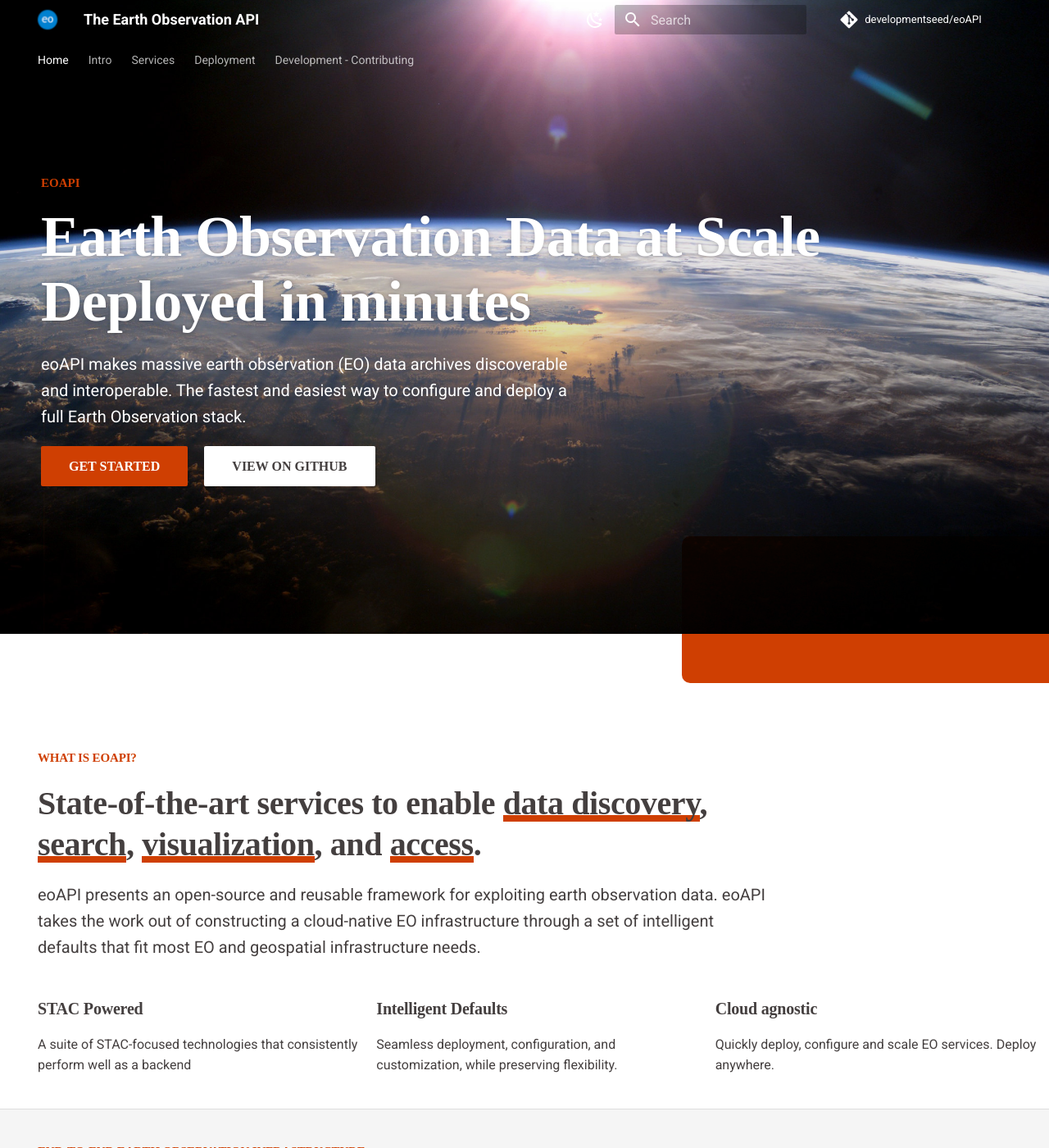
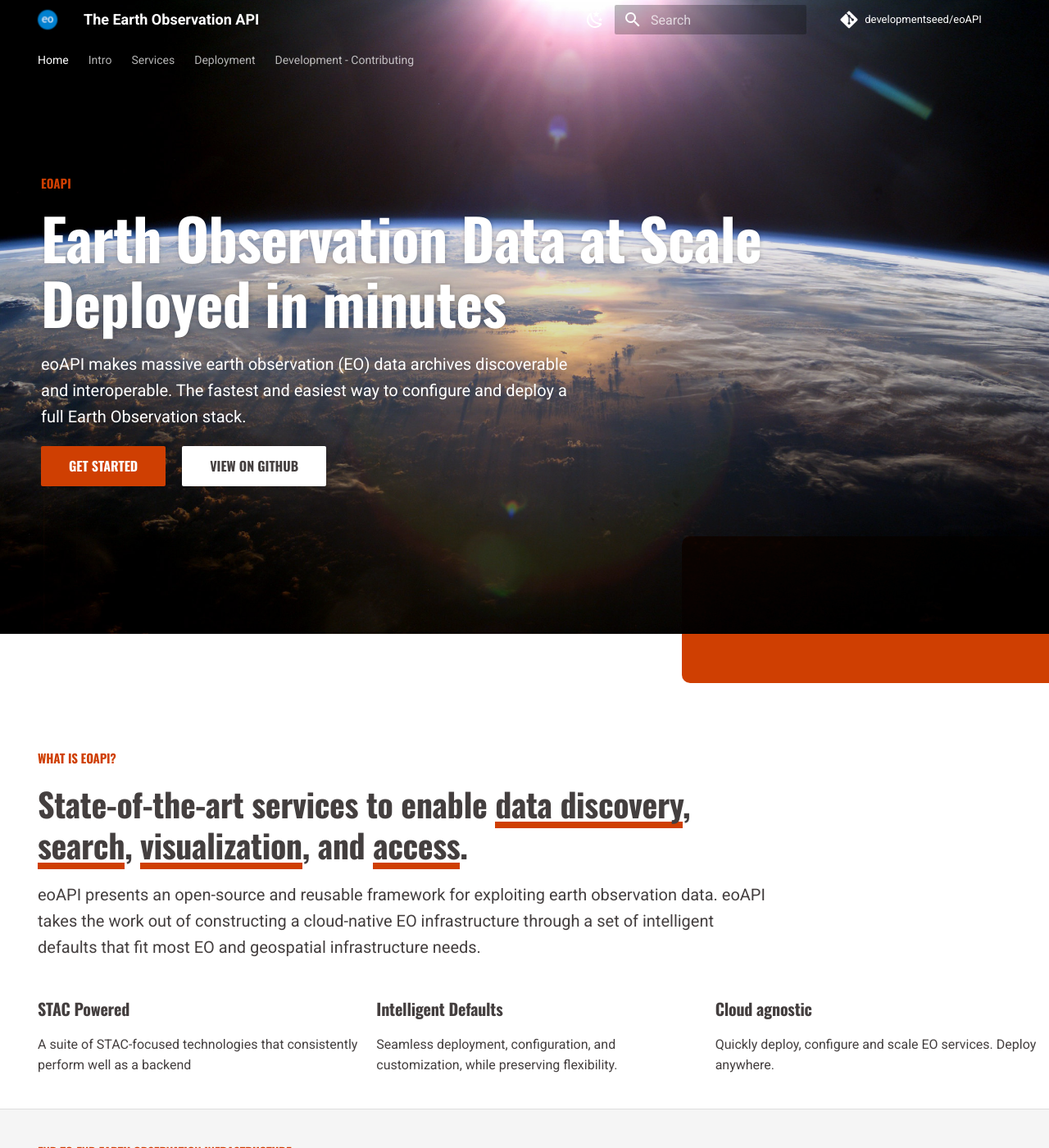
Before and after one commit to developmentseed/eoAPI, an MkDocs documentation site: the page built from docs/src/index.md, in a window 1280 px wide and 1400 px high. Shown: the whole window at 82% size. Built offline with MkDocs 1.6.1 and Material for MkDocs 9.7.7, drawn with Linux system fonts in a browser that asks for light colours; comment, search, counter and statistics services are not loaded.

Commit message:
Update columns, use custom head

```diff
--- a/docs/src/overrides/home.html
+++ b/docs/src/overrides/home.html
@@ -157,7 +157,7 @@
         }
 
         .feature-grid {
-            grid-template-columns: repeat(3, minmax(10px, 1fr));
+            grid-template-columns: repeat(var(--cols), minmax(10px, 1fr));
         }
     }
 
@@ -250,6 +250,9 @@
     .md-header {
         background: transparent;
     }
+    figure {
+        margin: 0;
+    }
 </style>
 
 <main>
@@ -301,7 +304,7 @@
                     fit most EO and geospatial infrastructure needs.</p>
             </div>
             <div class="md-content__inner">
-                <ul class="feature-grid">
+                <ul class="feature-grid" style="--cols: 3;">
                     <li>
                         <article class="md-typeset">
                             <h3>STAC Powered</h3>
@@ -332,7 +335,7 @@
                 <header class="md-typeset">
                     <h5 id="end-to-end-eoAPI" class="supheading">End-To-End Earth Observation Infrastructure</h5>
                 </header>
-                <ul class="feature-grid">
+                <ul class="feature-grid" style="--cols: 4;">
                     <li>
                         <article class="feature-item">
                             <h2>
@@ -398,8 +401,8 @@
     </section>
 
     <!-- eoAPI benefits section -->
-    <section class="md-container" data-md-color-scheme="default">
-        <div class="md-content md-grid" data-md-component="content">
+    <section class="md-content" data-md-color-scheme="default">
+        <div class="md-grid" data-md-component="content">
             <div class="md-content__inner">
                 <header class="md-typeset">
                     <h5 id="eoapi-benefits" class="supheading">eoapi benefits</h5>
@@ -407,7 +410,7 @@
                         <a href="#eoapi-benefits" class="headerlink" title="Permanent link"> ¶ </a>
                     </h1>
                 </header>
-                <div class="mdx-spotlight">
+                <div class="">
                     <figure class="mdx-spotlight__feature">
                         <a href="how-to-guides/huggingface/pipeline/nlp/translation/" title="Built-in search"
                             tabindex="-1">
@@ -463,8 +466,8 @@
     </section>
 
     <!-- Why eoAPI section -->
-    <section class="md-container secondary-section" data-md-color-scheme="default">
-        <div class="md-content md-grid" data-md-component="content">
+    <section class="md-content secondary-section" data-md-color-scheme="default">
+        <div class="md-grid" data-md-component="content">
             <div class="md-content__inner">
                 <header class="md-typeset">
                     <h5 id="eoapi-benefits" class="supheading">Why eoAPI</h5>
--- /dev/null
+++ b/docs/src/overrides/main.html
@@ -0,0 +1,8 @@
+{% extends "base.html" %}
+
+<!-- Custom front matter -->
+{% block extrahead %}
+<link rel="preconnect" href="https://fonts.googleapis.com">
+<link rel="preconnect" href="https://fonts.gstatic.com" crossorigin>
+<link href="https://fonts.googleapis.com/css2?family=Oswald:wght@400;700&display=swap" rel="stylesheet">
+{% endblock %}
```
